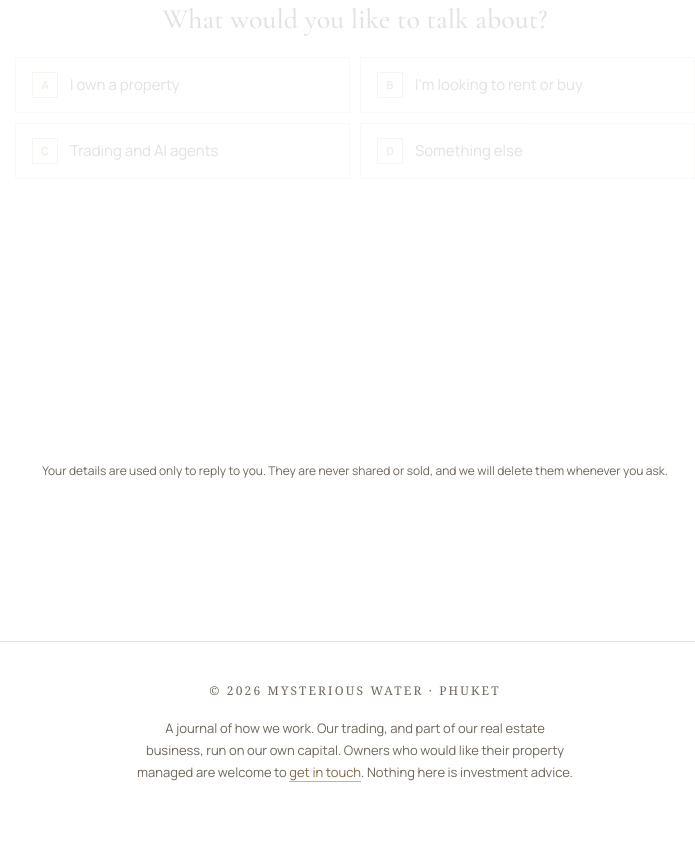
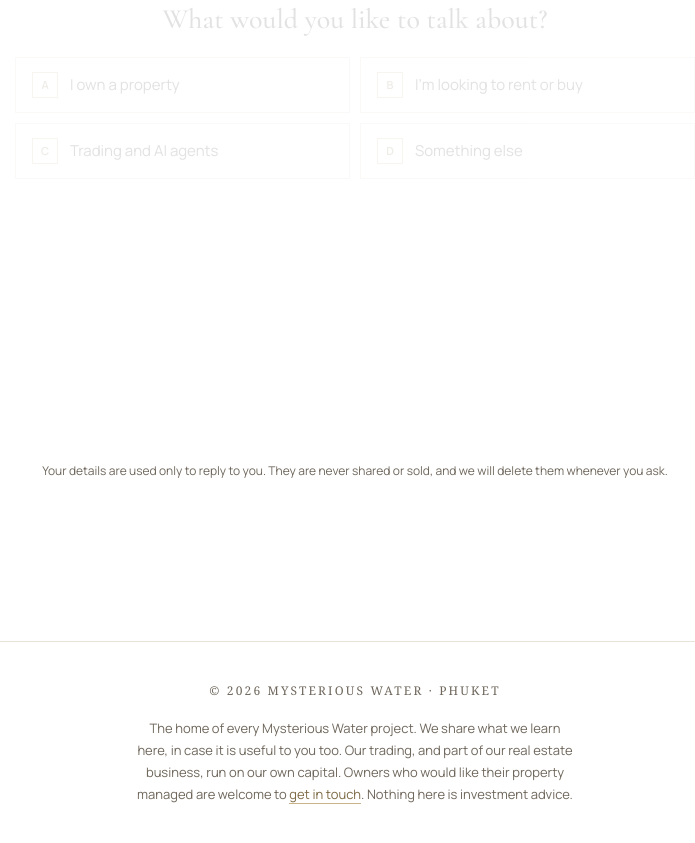
Before and after one commit to tunniverse/mw, a plain HTML site: page index.html in a window 1280 px wide. Shown: the part 3231-4074 px from the top of the page, without its empty margins (285-980 px from the left). Drawn offline with nearby package versions, Linux system fonts and the light colour scheme; a web font is replaced by a local one.

Commit message:
Footer: the home of every Mysterious Water project
Co-Authored-By: Claude Opus 5.5 <noreply@anthropic.com>
Claude-Session: https://claude.ai/code/session_01Hi7UNENCzwt3EfuuFc6WQK

```diff
--- a/index.html
+++ b/index.html
@@ -360,7 +360,7 @@ footer small a{color:var(--gold-text);border-bottom:1px solid var(--gold)}
 
 <footer class="wrap">
   <span class="cp">© 2026 Mysterious Water · Phuket</span>
-  <small>A journal of how we work. Our trading, and part of our real estate business, run on our own capital. Owners who would like their property managed are welcome to <a href="#contact">get in touch</a>. Nothing here is investment advice.</small>
+  <small>The home of every Mysterious Water project. We share what we learn here, in case it is useful to you too. Our trading, and part of our real estate business, run on our own capital. Owners who would like their property managed are welcome to <a href="#contact">get in touch</a>. Nothing here is investment advice.</small>
 </footer>
 
 <div class="follow" id="follow">
```
